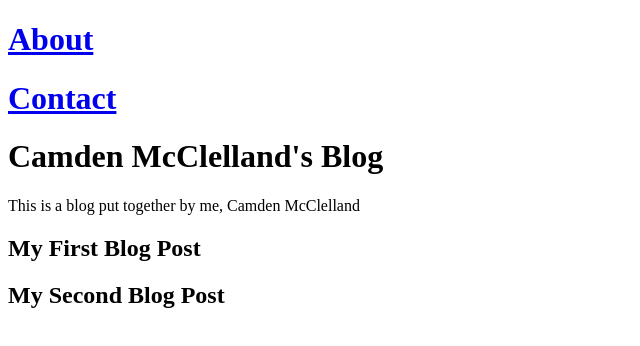
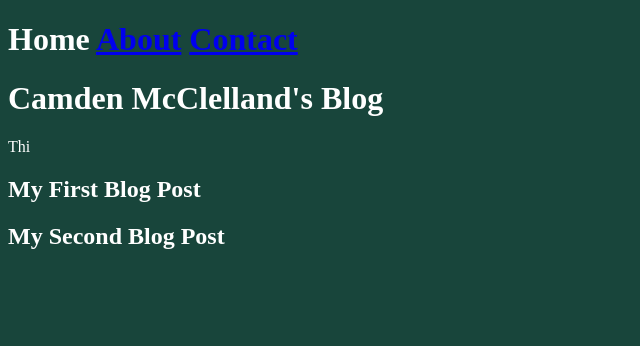
Before and after one commit to Cmcclelland23/mi349_blog, a plain HTML site: page index.html in a window 1280 px wide. Shown: the whole page, without its empty margins (0-640 px from the left). Drawn offline with Linux system fonts and the light colour scheme.

Commit message:
Style Sheet

```diff
--- a/index.html
+++ b/index.html
@@ -3,13 +3,14 @@
 <head>
     <meta charset="UTF-8">
     <meta name="viewport" content="width=device-width, initial-scale=1.0">
-    <title>Document</title>
+    <title>Blog Post Home Page</title>
+    <link rel="stylesheet" href="style.css">
 </head>
 <body>
     <header>
-        <h1><a href="about.html">About</a></h1> <h1><a href="contact.html">Contact</a></h1>
+        <h1>Home <a href="about.html">About</a> <a href="contact.html">Contact</a></h1>
         <h1>Camden McClelland's Blog</h1>
-        <p>This is a blog put together by me, Camden McClelland</p>
+        <p>Thi</p>
     </header>
 
     <section>
--- /dev/null
+++ b/style.css
@@ -0,0 +1,4 @@
+body{
+    background-color: #18453B;
+    color: white;
+}
```
Also changed, not shown: about.html (+3 -1 lines), contact.html (+3 -1 lines).
